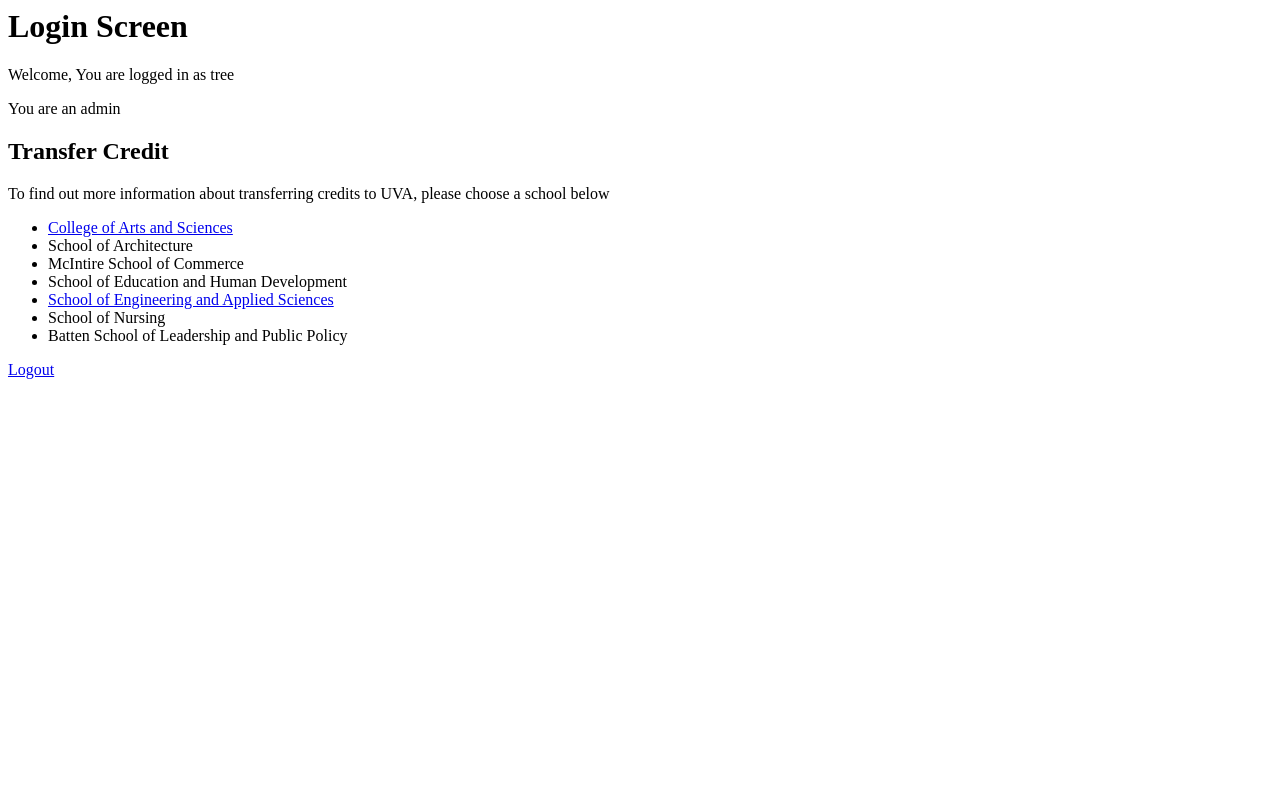
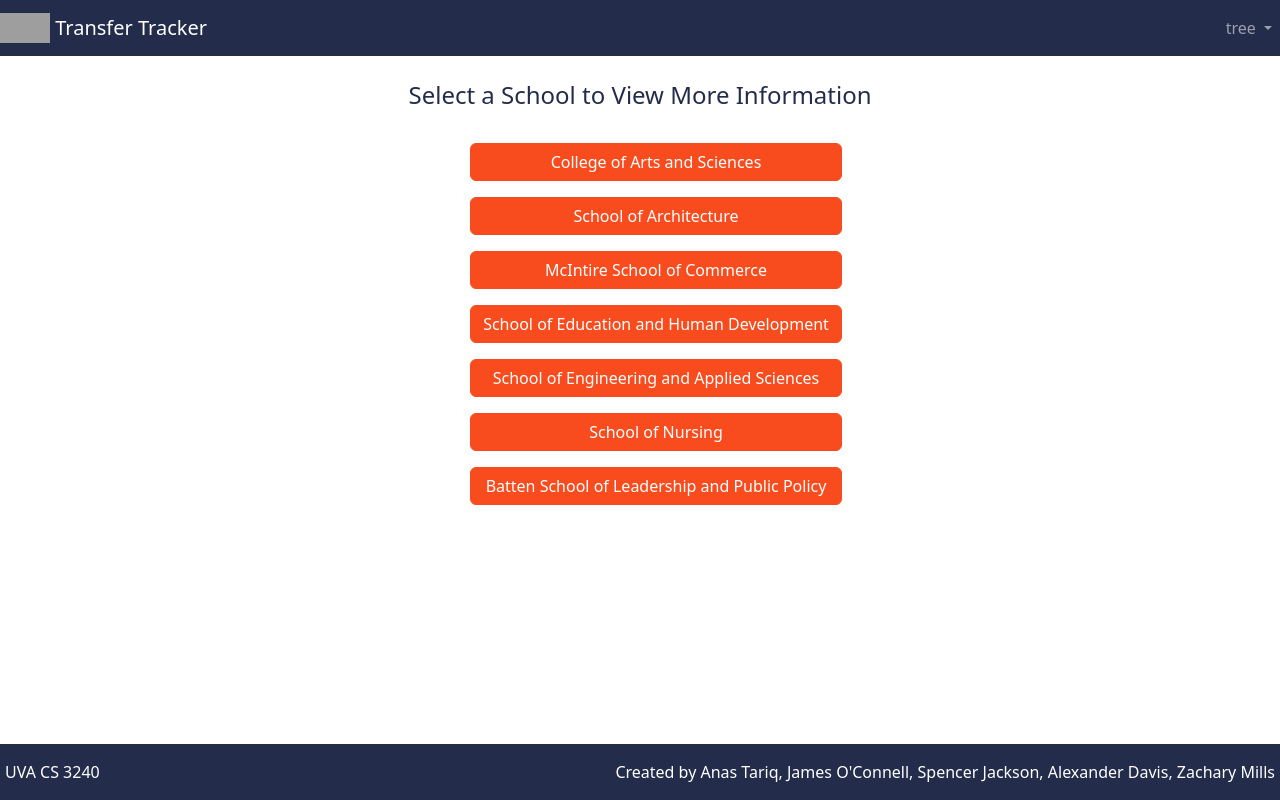
Before and after one commit to etrolbhvdx/project-b-29, a Django app: template templates/admin.html in a window 1280 px wide. Run offline with Django 4.2, Linux system fonts and the light colour scheme; the template is opened without the code that fills it, so the values that code supplies are empty; a user stored in the database is signed in; some libraries are stand-ins or nearby versions; grey boxes are pictures that could not be loaded.

Commit message:
admin home style

```diff
--- a/templates/admin.html
+++ b/templates/admin.html
@@ -1,3 +1,108 @@
+{% load socialaccount %}
+{% load bootstrap5 %}
+{% bootstrap_css %}
+{% bootstrap_javascript %}
+
+<style>
+.btn-ora {
+  background-color: #F84C1E;
+  border-color: #F84C1E;
+  color: white;
+}
+
+h4 {
+  color: #232D4B;
+}
+
+.navbar-text {
+  color: white;
+}
+
+</style>
+
+<html>
+<body>
+
+<div class="d-flex flex-column mx-auto">
+
+  <div class="d-flex flex-column mx-auto" style="width:100%">
+    {% if user.is_authenticated %}
+      <div class="d-xxl-flex">
+        <nav class="navbar navbar-expand navbar-dark" style="background-color: #232D4B">
+          <a class="navbar-brand" href="#">
+            <img src="https://dynaimage.cdn.cnn.com/cnn/c_fill,g_auto,w_1200,h_675,ar_16:9/https%3A%2F%2Fcdn.cnn.com%2Fcnnnext%2Fdam%2Fassets%2F200617130257-01-uva-reworked-logo-0616.jpg" width="50" height="30" class="d-inline-block align-top" alt="">
+            Transfer Tracker
+          </a>
+            <button class="navbar-toggler" type="button" data-bs-toggle="collapse" data-bs-target="#navbarNavDropdown" aria-controls="navbarNavDropdown" aria-expanded="false" aria-label="Toggle navigation">
+        <span class="navbar-toggler-icon"></span>
+      </button>
+          <div class="collapse navbar-collapse" id="navbarNavDropdown">
+            <ul class="navbar-nav ms-auto">
+              <li class="nav-item dropdown">
+                <a class="nav-link dropdown-toggle" href="#" id="navbarDropdownMenuLink" role="button" data-bs-toggle="dropdown" aria-expanded="false">
+                  {{ user.username }}
+                </a>
+                <ul class="dropdown-menu dropdown-menu-end" aria-labelledby="navbarDropdownMenuLink">
+                    <li><a class="dropdown-item" href="/logout/">Logout</a></li>
+                    <li><a class="dropdown-item" href="#">Admin</a></li>
+                </ul>
+              </li>
+            </ul>
+          </div>
+        </nav>
+      </div>
+
+      <div class="d-flex justify-content-center" style="padding-top:25px">
+        <h4>Select a School to View More Information</h4>
+      </div>
+
+      <div class="d-flex justify-content-center" style="padding-top:25px">
+        <ul>
+          <p><a class="btn btn-ora" href="/home/clas/" role="button" style="width:100%">
+            College of Arts and Sciences
+          </a></p>
+          <p><a class="btn btn-ora" href="#" role="button" style="width:100%">
+            School of Architecture
+          </a></p>
+          <p><a class="btn btn-ora" href="#" role="button" style="width:100%">
+            McIntire School of Commerce
+          </a></p>
+          <p><a class="btn btn-ora" href="#" role="button" style="width:100%">
+            School of Education and Human Development
+          </a></p>
+          <p><a class="btn btn-ora" href="/home/seas/admin/" role="button" style="width:100%">
+            School of Engineering and Applied Sciences
+          </a></p>
+          <p><a class="btn btn-ora" href="#" role="button" style="width:100%">
+            School of Nursing
+          </a></p>
+          <p><a class="btn btn-ora" href="#" role="button" style="width:100%">
+            Batten School of Leadership and Public Policy
+          </a></p>
+        </ul>
+      </div>
+
+    {% else %}
+      <a href="{% provider_login_url 'google' %}">Login With Google</a>
+
+    {% endif %}
+
+  </div>
+
+  <div class="d-xxl-flex">
+    <nav class="navbar fixed-bottom" style="background-color: #232D4B">
+      <span class="navbar-text" style="padding-left:5px">UVA CS 3240</span>
+      <span class="navbar-text ml-auto" style="padding-right:5px">Created by Anas Tariq, James O'Connell, Spencer Jackson, Alexander Davis, Zachary Mills </span>
+    </nav>
+  </div>
+</div>
+
+</body>
+</html>
+
+
+
+<!--
 {% load socialaccount %}
 <html>
 <body>
@@ -22,3 +127,4 @@
 {% endif %}
 </body>
 </html>
+-->
--- a/templates/index.html
+++ b/templates/index.html
@@ -2,7 +2,6 @@
 {% load bootstrap5 %}
 {% bootstrap_css %}
 {% bootstrap_javascript %}
-{% bootstrap_messages %}
 
 <style>
 .btn-ora {
--- a/templates/seas.html
+++ b/templates/seas.html
@@ -2,7 +2,6 @@
 {% load bootstrap5 %}
 {% bootstrap_css %}
 {% bootstrap_javascript %}
-{% bootstrap_messages %}
 
 <style>
 .btn-ora {
--- a/templates/student.html
+++ b/templates/student.html
@@ -2,7 +2,6 @@
 {% load bootstrap5 %}
 {% bootstrap_css %}
 {% bootstrap_javascript %}
-{% bootstrap_messages %}
 
 <style>
 .btn-ora {
```
Also changed, not shown: db.sqlite3.
